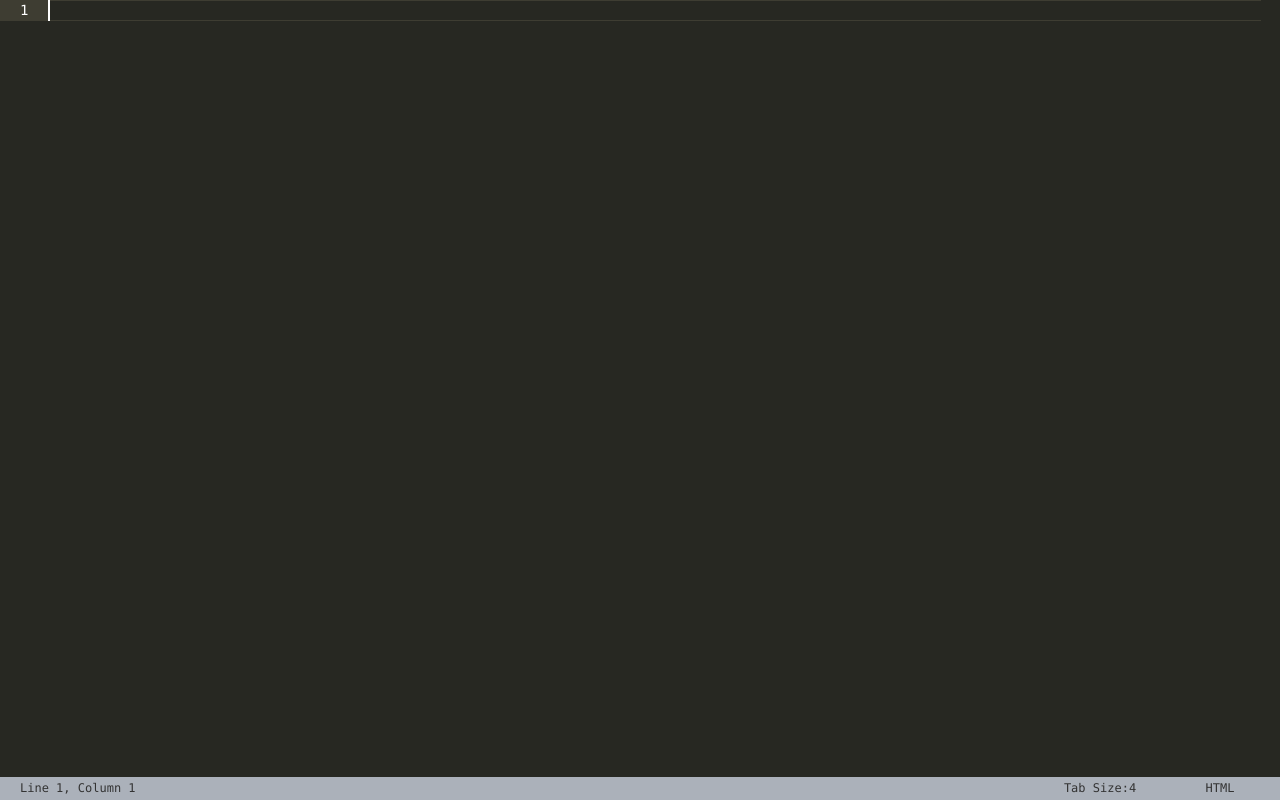
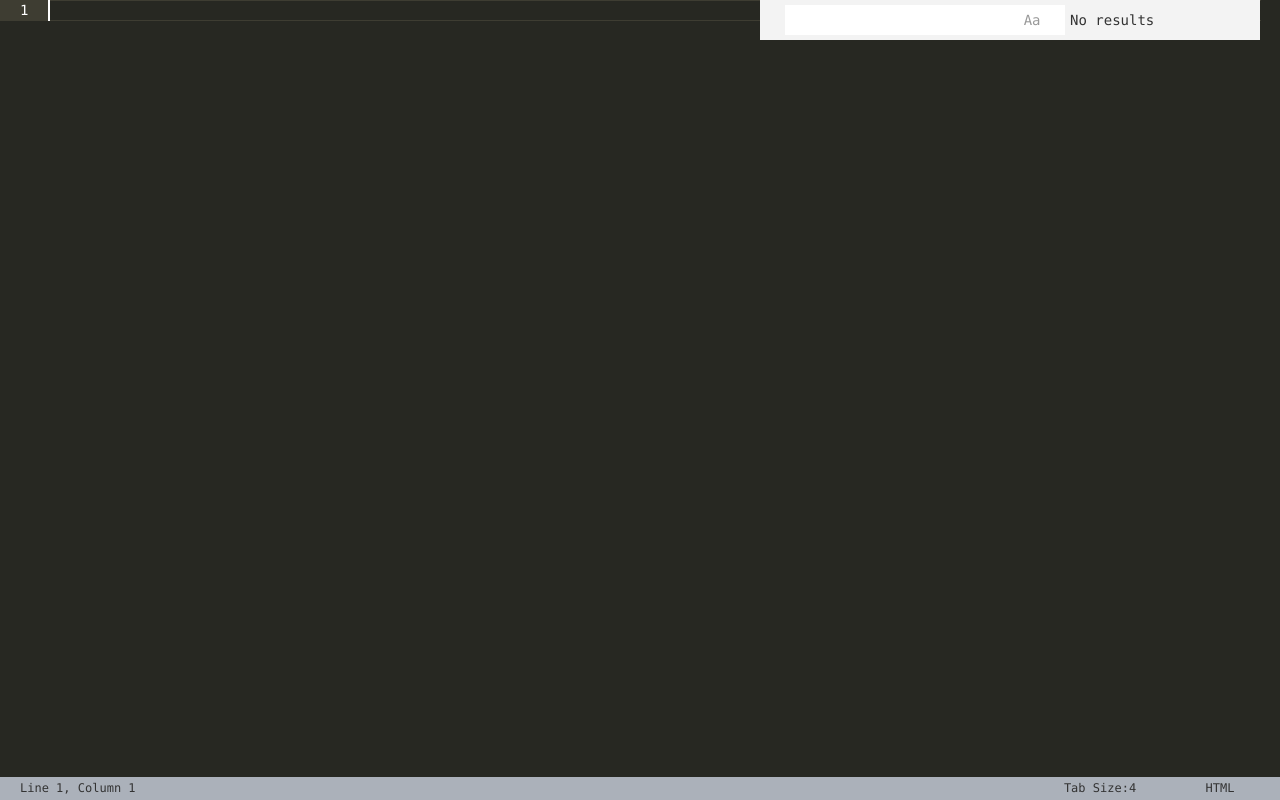
Before and after one commit to wanls4583/my-editor, a Vue app: page /#/home in a window 1280 px wide. Built offline with nearby package versions, Linux system fonts and the light colour scheme; a web font is replaced by a local one.

Commit message:
[master]

```diff
--- a/src/components/Home.vue
+++ b/src/components/Home.vue
@@ -111,6 +111,7 @@
 		<!-- 右键菜单 -->
 		<Menu :checkable="false" :menuList="menuList" :styles="menuStyle" @change="onClickMenu" ref="menu" v-show="menuVisble"></Menu>
 		<tip :content="tipContent" :styles="tipStyle" v-show="tipContent"></tip>
+		<search-dialog></search-dialog>
 	</div>
 </template>
 
@@ -125,6 +126,7 @@ import History from '@/module/history/index';
 import Context from '@/module/context/index';
 import ShortCut from '@/module/shortcut/index';
 import StatusBar from './StatusBar';
+import SearchDialog from './Search';
 import Menu from './Menu';
 import Tip from './Tip';
 import Util from '@/common/Util';
@@ -135,8 +137,9 @@ export default {
     name: 'Home',
     components: {
         StatusBar,
+        SearchDialog,
         Menu,
-        Tip
+        Tip,
     },
     data() {
         return {
--- /dev/null
+++ b/src/components/Search.vue
@@ -0,0 +1,59 @@
+<!--
+ * @Author: lisong
+ * @Date: 2021-12-24 11:00:11
+ * @Description:
+-->
+<template>
+	<div @mousedown.stop class="my-editor-search">
+		<span class="my-editor-search-left iconfont">&#xe682;</span>
+		<div style="flex-grow:1">
+			<div class="my-editor-search-top">
+				<div class="my-editor-search-input">
+					<input type="text" v-model="searchText" />
+					<span class="my-editor-search-suffix">Aa</span>
+					<span class="my-editor-search-suffix iconfont">&#xed7d;</span>
+				</div>
+				<div v-if="count">
+					<span>{{now}}</span>
+					<span>of</span>
+					<span>{{count}}</span>
+				</div>
+				<span :style="{color:searchText?'red':'#333'}" v-else>No results</span>
+			</div>
+			<div class="my-editor-search-bottom" style="margin-top:5px" v-if="replaceVisible">
+				<div class="my-editor-search-input">
+					<input type="text" />
+				</div>
+				<span class="iconfont" style="margin-right:10px">&#xed7e;</span>
+				<span class="iconfont" style="margin-right:10px">&#xed7c;</span>
+			</div>
+		</div>
+		<div class="my-editor-search-right">
+			<span class="iconfont" style="margin-right:10px">&#xe6a9;</span>
+			<span class="iconfont" style="margin-right:10px">&#xe6a8;</span>
+			<span class="iconfont">&#xe69a;</span>
+		</div>
+	</div>
+</template>
+<script>
+export default {
+    name: 'Search',
+    props: {
+    },
+    data() {
+        return {
+            now: 1,
+            count: 0,
+            searchText: '',
+            replaceVisible: false,
+            wholeWord: false,
+            ignoreCase: false
+        }
+    },
+    created() {
+    },
+    methods: {
+
+    }
+}
+</script>
--- a/src/scss/editor.scss
+++ b/src/scss/editor.scss
@@ -1,7 +1,18 @@
-// @font-face {
-//     font-family: myfont;
-//     src: url(./font/test.ttf) format("truetype")
-// }
+@font-face {
+    font-family: 'iconfont';
+    /* Project id 3194546 */
+    src: url('//at.alicdn.com/t/font_3194546_p6polausbn.woff2?t=1645417099699') format('woff2'),
+        url('//at.alicdn.com/t/font_3194546_p6polausbn.woff?t=1645417099699') format('woff'),
+        url('//at.alicdn.com/t/font_3194546_p6polausbn.ttf?t=1645417099699') format('truetype');
+}
+
+.iconfont {
+    font-family: "iconfont" !important;
+    font-size: 16px;
+    font-style: normal;
+    -webkit-font-smoothing: antialiased;
+    -moz-osx-font-smoothing: grayscale;
+}
 
 * {
     box-sizing: border-box;
@@ -461,4 +472,77 @@ body {
     }
 
     // 提示-end
+
+    &-search {
+        position: absolute;
+        top: 0;
+        right: 20px;
+        z-index: 99;
+        width: 500px;
+        display: flex;
+        justify-content: space-between;
+        padding: 5px 10px 5px 25px;
+        background-color: rgb(243, 243, 243);
+        color: #333;
+
+        .iconfont {
+            cursor: pointer;
+        }
+    }
+
+    &-search-left {
+        position: absolute;
+        top: 0;
+        left: 0;
+        width: 25px;
+        height: 100%;
+        display: flex;
+        align-items: center;
+        justify-content: center;
+        cursor: pointer;
+    }
+
+    &-search-right,
+    &-search-top,
+    &-search-bottom {
+        display: flex;
+        align-items: center;
+        height: 30px;
+    }
+
+    &-search-input {
+        display: flex;
+        align-items: center;
+        justify-content: space-between;
+        width: 280px;
+        margin-right: 5px;
+        background-color: #fff;
+
+        input {
+            flex-grow: 1;
+            height: 30px;
+            line-height: 30px;
+            padding: 0 5px;
+            border-style: none;
+            outline: none;
+        }
+    }
+
+    &-search-suffix {
+        color: #999999;
+        margin: 0 4px;
+        cursor: pointer;
+
+        &:hover {
+            color: #333;
+        }
+    }
+
+    &-search-active {
+        color: #333333;
+    }
+
+    &-no-results {
+        color: red;
+    }
 }
```
